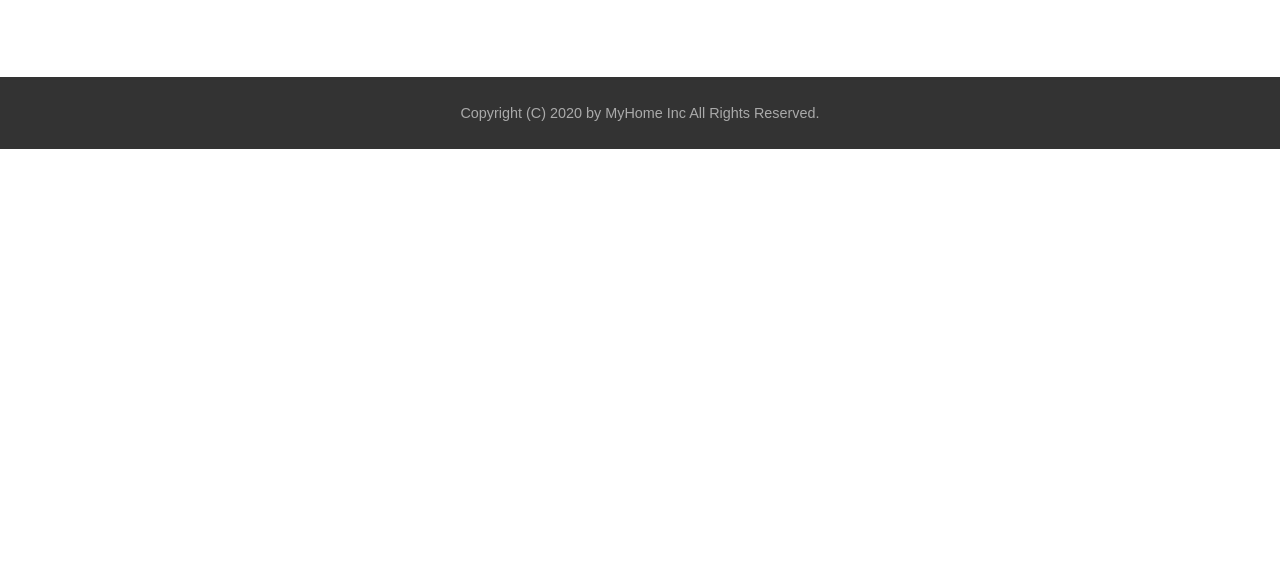
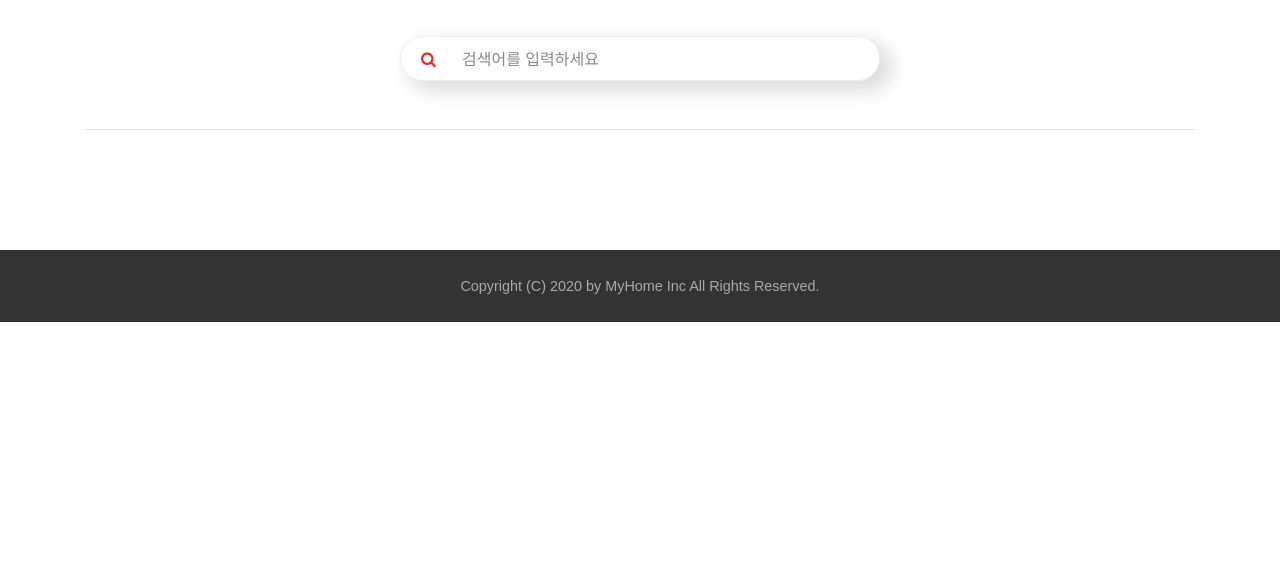
Before and after one commit to mingit55/2020-local-B1, a plain HTML site: page store.html in a window 1280 px wide. Shown: the part 234-800 px from the top of the page. Drawn offline with Linux system fonts and the light colour scheme.

Commit message:
add search area

```diff
--- a/css/style.css
+++ b/css/style.css
@@ -478,3 +478,44 @@ header .menu:hover ~ .menu-box {
 footer { background-color: #333; }
 .copyright { font-size: 0.9em; color: #aaa; }
 /* / 푸터 영역 */
+
+
+/* 스토어 - 검색 영역 */
+.store .search {
+    margin: 20px auto;
+    max-width: 480px;
+    height: 45px;
+    background-color: #fff;
+    border-radius: 25px;
+    position: relative;
+    border: 1px solid #eee;
+    box-shadow: 10px 8px 18px 3px #0002;
+}
+
+.store .search .icon {
+    position: absolute;
+    left: 5px;
+    top: 0;
+    width: 45px;
+    height: 45px;
+    line-height: 45px;
+    color: #ea2a2a;
+    text-align: center;
+}
+
+.store .search input {
+    position: absolute;
+    left: 45px;
+    top: 0;
+    width: calc(100% - 85px);
+    height: 45px;
+    border: none;
+    background-color: transparent;
+    outline: none;
+    padding-left: 1em;
+
+}
+
+.store .search input::placeholder { color: #888; }
+
+/* / 스토어 - 검색 영역 */
--- a/store.html
+++ b/store.html
@@ -52,14 +52,26 @@
     </header>
     <!-- / 헤더 영역 -->
     <!-- 스토어 영역 -->
-    <div class="container padding">
-        <div class="text-center">
-            <div class="fx-6 font-weight-bold">Store</div>
-            <div class="float-right">
-
+    <div class="store">
+        <div class="container padding">
+            <div class="text-center">
+                <div class="fx-8 font-weight-light text-red segoe">STORE</div>
+                <div class="search mt-5">
+                    <span class="icon"><i class="fa fa-search"></i></span>
+                    <input type="text" placeholder="검색어를 입력하세요">
+                </div>
+            </div>
+            <hr class="mt-5">
+            <div class="row">
+                <div class="col-lg-4 col-md-6 col-12">
+                    <div class="store-item">
+                        <div class="image">
+                            <img src="" alt="">
+                        </div>
+                    </div>
+                </div>
             </div>
         </div>
-        <hr>
     </div>
     <!-- / 스토어 영역 -->
     <!-- 푸터 영역 -->
```
